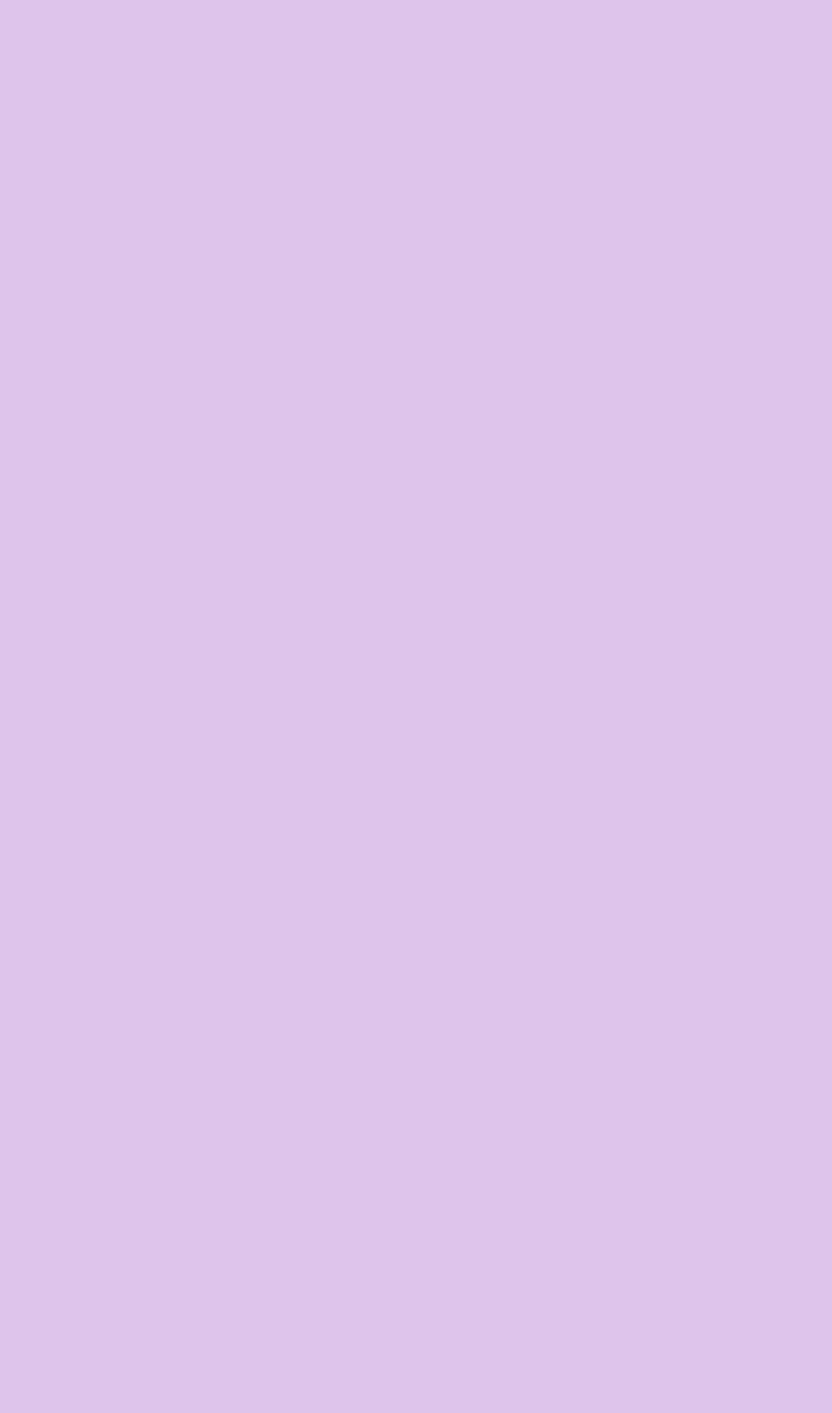
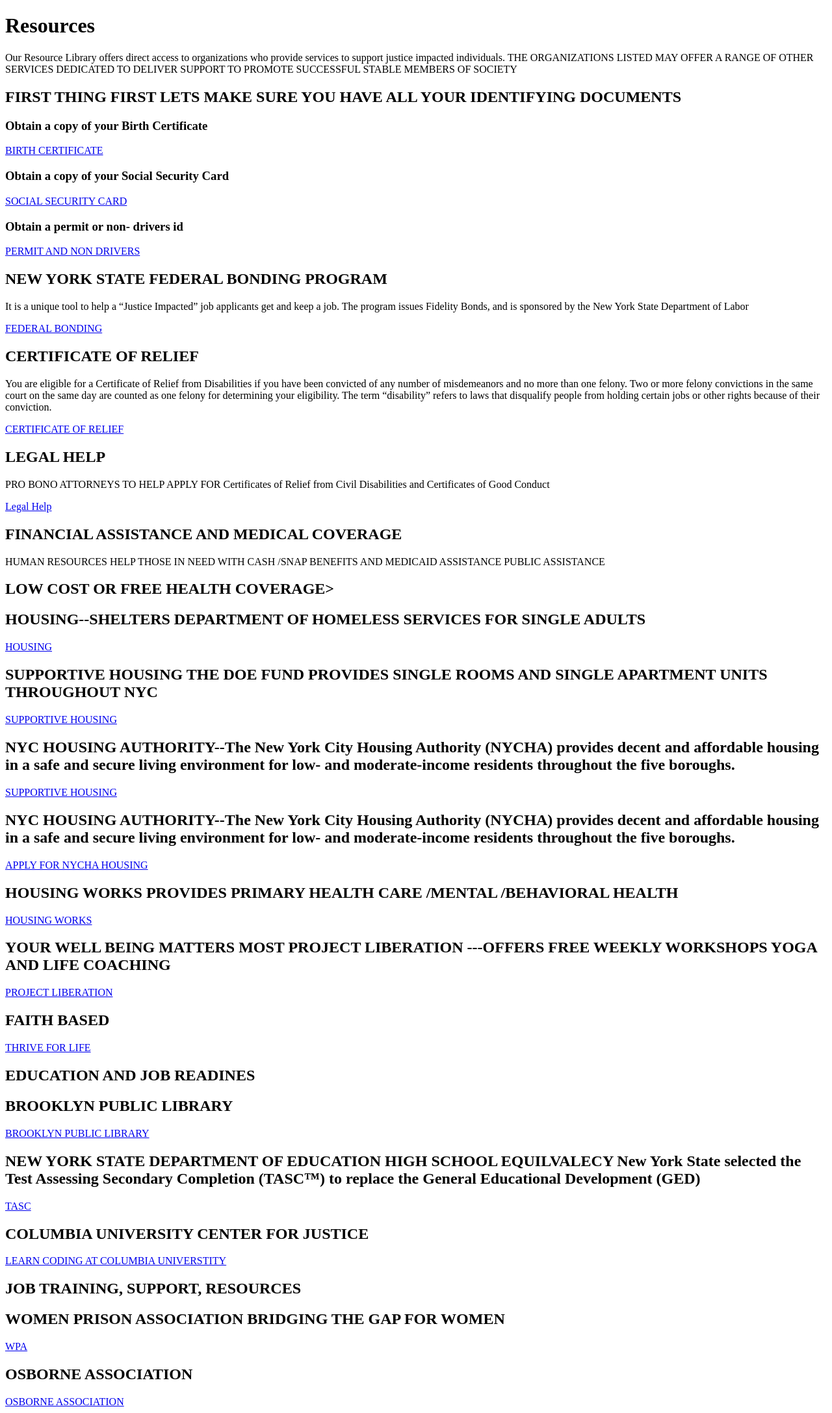
Before and after one commit to yahighness/s_a_p, a Django app: page /resource/ in a window 1280 px wide. Before the commit the page is empty. Shown: the whole page at 65% size. Before the commit the page ends 800 px from the top, so only its background shows below. Run offline with Django 3.2, Linux system fonts and the light colour scheme.

Commit message:
cleaned resource page html

```diff
--- a/s_a_p/my_sap/templates/resource.html
+++ b/s_a_p/my_sap/templates/resource.html
@@ -1,162 +1,86 @@
 <!DOCTYPE html>
-
-<html>
-    <center>
-    <head>
-        <style>
-            div {background-color: #dcc3e7;}
-            button {vertical-align: center;}
-            img {vertical-align: center;}
-        </style>
-        <html>
-          <head>
-            <head>
-              <title>HTML Background </title>
-           </head>
-           <body style="background-color:#dcc3e7;">
-          </head>
-          <body>
-    </head>
-    <span style="font-family: Verdana, Geneva, Tahoma, sans-serif;"
 <html lang="en">
 <head>
-    <meta charset="UTF-8">
-    <meta http-equiv="X-UA-Compatible" content="IE=edge">
-    <meta name="viewport" content="width=device-width, initial-scale=1.0">
     <title>Resource</title>
+</head>
 
-</head>
-<style>
-    div {background-color: #dcc3e7;}
-    button {vertical-align: center;}
-    <button>Resources</button>
-    <button>Success Blog</button>
+<body>
+    <h1>Resources</h1>
+    <div>
+        <p>
+            Our Resource Library offers direct access to organizations who provide services to support justice impacted  individuals. THE ORGANIZATIONS LISTED MAY OFFER A RANGE OF OTHER SERVICES DEDICATED TO DELIVER SUPPORT TO PROMOTE SUCCESSFUL STABLE MEMBERS OF SOCIETY
+        </p>
     </div>
 
-<body>
+    <h2>FIRST THING FIRST LETS MAKE SURE YOU HAVE ALL YOUR IDENTIFYING DOCUMENTS</h2>
+    <h3>Obtain a copy of your Birth Certificate</h3>
+    <div>
+        <a href="https://www.ny.gov/services/get-copy-birth-certificate">BIRTH CERTIFICATE</a>
+    </div>
 
-    <h1>Resources</h1>
-    <p>Our Resource Library offers direct access to organizations who provide services to support justice impacted  individuals.
-        THE ORGANIZATIONS LISTED MAY OFFER A RANGE OF OTHER SERVICES DEDICATED TO DELIVER SUPPORT TO PROMOTE SUCCESSFUL STABLE MEMBERS OF SOCIETY</p>
-<br>
-        <h2>FIRST THING FIRST LETS MAKE SURE YOU HAVE ALL YOUR IDENTIFYING DOCUMENTS
-            </h2>
-<br>
-        <h2>Obtain a copy of your Birth Certificate
-        </h2>
-        <a href="https://www.ny.gov/services/get-copy-birth-certificate">BIRTH CERTIFICATE</a>
-<br>
-        <h2>Obtain a copy of your Social Security Card
-        </h2>
+    <h3>Obtain a copy of your Social Security Card</h3>
     <a href="https://ss-apply-us.com/ss-card/?utm_term=social%20security%20card%20replacement&utm_keyword=social%20security%20card%20replacement&campaign=14210980486&matchtype=e&utm_content=NYC&gclid=CjwKCAiAwKyNBhBfEiwA_mrUMhJ0FnH6JIt4zeVNt9gaczhPcLnVqmJ3y9dXiAD9WLQ00bHkEt6KLxoCUtcQAvD_BwE">SOCIAL SECURITY CARD</a>
 
-<br>
-        <h2>Obtain a permit or non- drivers id</h2>
+    <h3>Obtain a permit or non- drivers id</h3>
     <a href="https://process.dmv.ny.gov/documentguide/dmv_license/DisplayPages/pwizgetAPermit.cfm">PERMIT AND NON DRIVERS </a>
 
-<br>
-<h2> NEW YORK STATE FEDERAL BONDING PROGRAM
-    It is a unique tool to help a “Justice Impacted” job applicants get
-    and keep a job. The program issues Fidelity Bonds, and is
-    sponsored by the New York State Department of Labor</h2>
-<br>
+    <h2>NEW YORK STATE FEDERAL BONDING PROGRAM</h2>
+    <p>
+        It is a unique tool to help a “Justice Impacted” job applicants get and keep a job. The program issues Fidelity Bonds, and is sponsored by the New York State Department of Labor
+    </p>
     <a href="https://bonds4jobs.com/">FEDERAL BONDING</a>
-<br>
-<h2>CERTIFICATE OF RELIEF
-You are eligible for a Certificate of Relief from Disabilities if you have been convicted of any number of misdemeanors and no more than one felony. Two or more felony convictions in the same court on the same day are counted as one felony for determining your eligibility. The term “disability” refers to laws that disqualify people from holding certain jobs or other rights because of their conviction.<h2>
-    <br>
+
+    <h2>CERTIFICATE OF RELIEF</h2>
+    <p>
+        You are eligible for a Certificate of Relief from Disabilities if you have been convicted of any number of misdemeanors and no more than one felony. Two or more felony convictions in the same court on the same day are counted as one felony for determining your eligibility. The term “disability” refers to laws that disqualify people from holding certain jobs or other rights because of their conviction.
+    </p>
     <a href="https://doccs.ny.gov/certificate-relief-good-conduct-restoration-rights">CERTIFICATE OF RELIEF</a>
-<br>
-<h2>LEGAL HELP... PRO BONO ATTORNEYS TO HELP APPLY FOR Certificates of Relief from Civil Disabilities and Certificates of Good Conduct</h2>
+    <h2>LEGAL HELP</h2>
+    <p>
+        PRO BONO ATTORNEYS TO HELP APPLY FOR Certificates of Relief from Civil Disabilities and Certificates of Good Conduct
+    </p>
 
     <a href="https://www.nycla.org/NYCLA/Pro_Bono/For_General_Public/NYCLA/Pro_Bono/Need_Legal_Help.aspx?hkey=68a403ec-825b-4854-84e4-4f8289ebca1a">Legal Help</a>
 
+    <h2>FINANCIAL ASSISTANCE AND MEDICAL COVERAGE</h2>
+    <p>
+        HUMAN RESOURCES HELP THOSE IN NEED WITH CASH /SNAP BENEFITS AND MEDICAID ASSISTANCE PUBLIC ASSISTANCE
+    </p>
+    <a href="https://access.nyc.gov/programs/cash-assistance/"Public Assistance></a>
 
-<br>
-<h2>
-    FINANCIAL ASSISTANCE AND MEDICAL COVERAGE
-    HUMAN RESOURCES HELP THOSE IN NEED WITH CASH /SNAP BENEFITS AND MEDICAID ASSISTANCE
-    PUBLIC ASSISTANCE </h2>
-    <a href="https://access.nyc.gov/programs/cash-assistance/"Public Assistance></a>
-    <br>
     <h2>LOW COST OR FREE HEALTH COVERAGE></h2>
-    <br>
     <a href="https://access.nyc.gov/programs/health-insurance-assistance/"Medical Insurance></a>
 
-<br>
     <h2>HOUSING--SHELTERS DEPARTMENT OF HOMELESS SERVICES FOR SINGLE ADULTS </h2>
-<br>
     <a href="https://www1.nyc.gov/site/dhs/shelter/singleadults/single-adults-applying.page/">HOUSING</a>
-<br>
-<h2>SUPPORTIVE HOUSING THE DOE FUND
-PROVIDES SINGLE ROOMS AND SINGLE APARTMENT UNITS THROUGHOUT NYC</h2>
-<br>
+    <h2>SUPPORTIVE HOUSING THE DOE FUND PROVIDES SINGLE ROOMS AND SINGLE APARTMENT UNITS THROUGHOUT NYC</h2>
     <a href="https://www.doe.org/programs/housing">SUPPORTIVE HOUSING</a>
-<br>
     <h2>NYC HOUSING AUTHORITY--The New York City Housing Authority (NYCHA) provides decent and affordable housing in a safe and secure living environment  for low- and moderate-income residents throughout the five boroughs.</h2>
-<br>
     <a href="https://www1.nyc.gov/site/dhs/shelter/singleadults/single-adults-applying.page/">SUPPORTIVE HOUSING</a>
-<h2>
-    NYC HOUSING AUTHORITY--The New York City Housing Authority (NYCHA) provides decent and affordable housing in a safe and secure living environment  for low- and moderate-income residents throughout the five boroughs.</h2>
-
+    <h2>NYC HOUSING AUTHORITY--The New York City Housing Authority (NYCHA) provides decent and affordable housing in a safe and secure living environment  for low- and moderate-income residents throughout the five boroughs.</h2>
     <a href="https://www1.nyc.gov/site/nycha/eligibility/apply.page">APPLY FOR NYCHA HOUSING</a>
-<br>
-
     <h2> HOUSING WORKS  PROVIDES PRIMARY HEALTH CARE /MENTAL /BEHAVIORAL HEALTH </h2>
-<br>
     <a href="https://www.housingworks.org/services">HOUSING WORKS</a>
-<br>
-
-<h2> YOUR WELL BEING MATTERS MOST
-    PROJECT LIBERATION ---OFFERS FREE WEEKLY WORKSHOPS YOGA AND LIFE COACHING</h2>
-    <br>
+    <h2> YOUR WELL BEING MATTERS MOST PROJECT LIBERATION ---OFFERS FREE WEEKLY WORKSHOPS YOGA AND LIFE COACHING</h2>
     <a href="https://projectliberation.info/">PROJECT LIBERATION</a>
-<br>
-<h2> FAITH BASED  <h/h2>
- <br>
+    <h2>FAITH BASED</h2>
     <a href="https://thriveforlife.org/behind">THRIVE FOR LIFE</a>
 
-<br>
     <h2>EDUCATION AND JOB READINES</h2>
-<br>
     <h2>BROOKLYN PUBLIC LIBRARY</h2>
     <a href=" PROVIDES FREE BASIC TRAINING TO INCREASE BASIC SKILLS
-    https://www.bklynlibrary.org/search?search=Adult+Learning&website=tru"> BROOKLYN PUBLIC LIBRARY</a>
+    https://www.bklynlibrary.org/search?search=Adult+Learning&website=tru">BROOKLYN PUBLIC LIBRARY</a>
 
-<br>
-<h2>NEW YORK STATE DEPARTMENT OF EDUCATION HIGH SCHOOL EQUILVALECY
-    New York State selected the Test Assessing Secondary Completion (TASC™) to replace the General Educational Development (GED)</h2>
-
-<br>
+    <h2>NEW YORK STATE DEPARTMENT OF EDUCATION HIGH SCHOOL EQUILVALECY New York State selected the Test Assessing Secondary Completion (TASC™) to replace the General Educational Development (GED)</h2>
 
     <a href="http://www.acces.nysed.gov/what-hsetasc-test">TASC</a>
 
-<br>
     <h2> COLUMBIA UNIVERSITY CENTER FOR JUSTICE </h2>
-<br>
     <a href="https://centerforjustice.columbia.edu/justicethroughcode/">LEARN CODING AT COLUMBIA UNIVERSTITY</a>
-<br>
     <h2>JOB TRAINING, SUPPORT, RESOURCES</h2>
-<br>
-<h2> WOMEN PRISON ASSOCIATION BRIDGING THE GAP FOR WOMEN
-     </h2>
-<br>
+    <h2> WOMEN PRISON ASSOCIATION BRIDGING THE GAP FOR WOMEN</h2>
     <a href="https://www.wpaonline.org/">WPA</a>
-<br>
     <h2> OSBORNE ASSOCIATION </h2>
-<br>
     <a href="https://www.osborneny.org/resources/">OSBORNE ASSOCIATION</a>
-
-
 </body>
 </html>
-<div class= "container">
-Resource</a>
-	<a href="{% url 'home' %}">
-        Resource</a>
-        <a href="{% url 'client' %}">
-            Resource</a>
-            <a href="{% url 'resource' %}">
-                Resource</a>
-                <a href="{% url 'blog' %}">
-</div>
```
Lines whose indentation alone changed are shown as unchanged.
